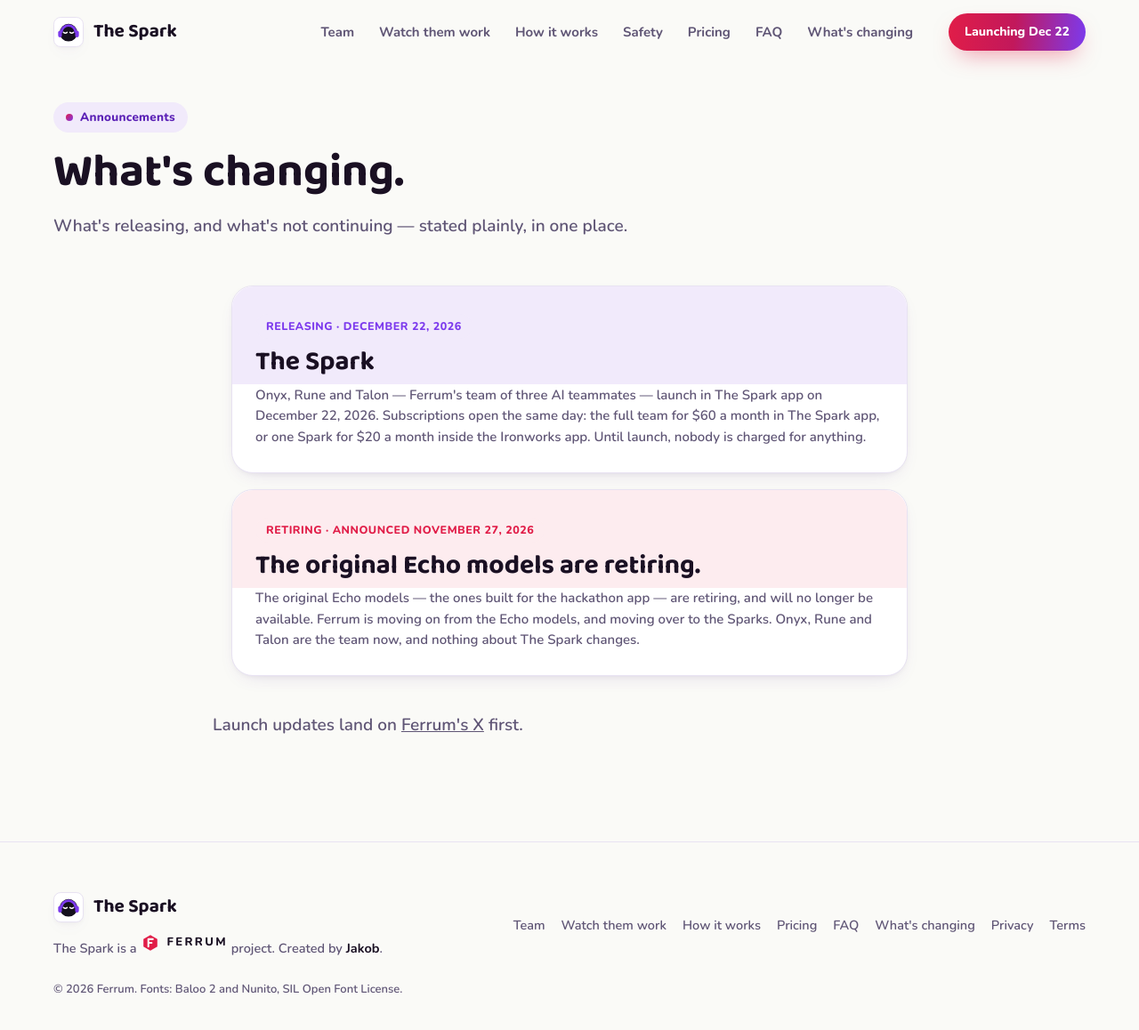
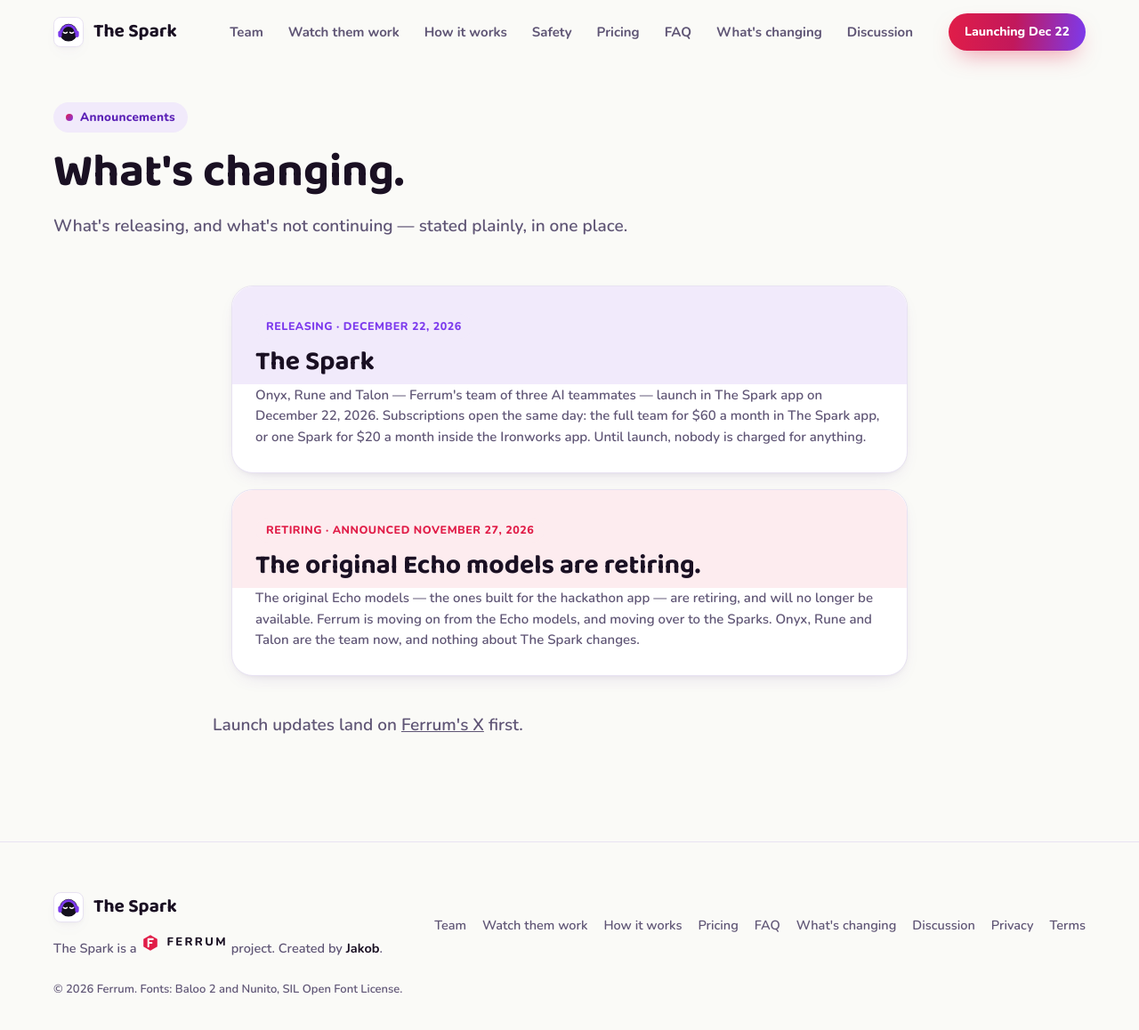
Before and after one commit to ferrumfoundry/the-spark, a plain HTML site: page docs/changes.html in a window 1280 px wide. Shown: the whole page at 89% size. Drawn offline with nearby package versions, Linux system fonts and the light colour scheme.

Commit message:
Link Discussion page from nav and footer

```diff
--- a/docs/changes.html
+++ b/docs/changes.html
@@ -26,6 +26,7 @@
       <li><a href="index.html#pricing">Pricing</a></li>
       <li><a href="index.html#faq">FAQ</a></li>
       <li><a href="changes.html">What's changing</a></li>
+      <li><a href="discuss.html">Discussion</a></li>
     </ul>
     <a class="btn btn--primary btn--sm" href="index.html#get">Launching Dec 22</a>
   </div>
@@ -62,7 +63,7 @@
 <footer>
   <div class="wrap foot">
     <div><a class="brand" href="index.html"><img class="face face--tile" src="assets/onyx.svg" alt="" width="34" height="34">The Spark</a><p style="margin-top:12px">The Spark is a <span class="ferrum"><svg viewBox="0 0 24 24" fill="none" stroke="currentColor" stroke-width="1.8" stroke-linecap="round" stroke-linejoin="round" aria-hidden="true" focusable="false"><path d="M12 2.5 20.5 7.3v9.4L12 21.5 3.5 16.7V7.3Z" fill="#E11D48" stroke="none"/><path d="M9.5 16.5v-9h5.5M9.5 12h4" stroke="#FAFAF7" stroke-width="2.2"/></svg>FERRUM</span> project. Created by <b>Jakob</b>.</p></div>
-    <nav aria-label="Footer"><a href="index.html#team">Team</a><a href="index.html#app">Watch them work</a><a href="index.html#how">How it works</a><a href="index.html#pricing">Pricing</a><a href="index.html#faq">FAQ</a><a href="changes.html">What's changing</a><a href="https://ferrumfoundry.github.io/foundry/privacy.html">Privacy</a><a href="https://ferrumfoundry.github.io/foundry/privacy.html">Terms</a></nav>
+    <nav aria-label="Footer"><a href="index.html#team">Team</a><a href="index.html#app">Watch them work</a><a href="index.html#how">How it works</a><a href="index.html#pricing">Pricing</a><a href="index.html#faq">FAQ</a><a href="changes.html">What's changing</a><a href="discuss.html">Discussion</a><a href="https://ferrumfoundry.github.io/foundry/privacy.html">Privacy</a><a href="https://ferrumfoundry.github.io/foundry/privacy.html">Terms</a></nav>
     <p style="width:100%;font-size:13px">© 2026 Ferrum. Fonts: Baloo 2 and Nunito, SIL Open Font License.</p>
   </div>
 </footer>
```
